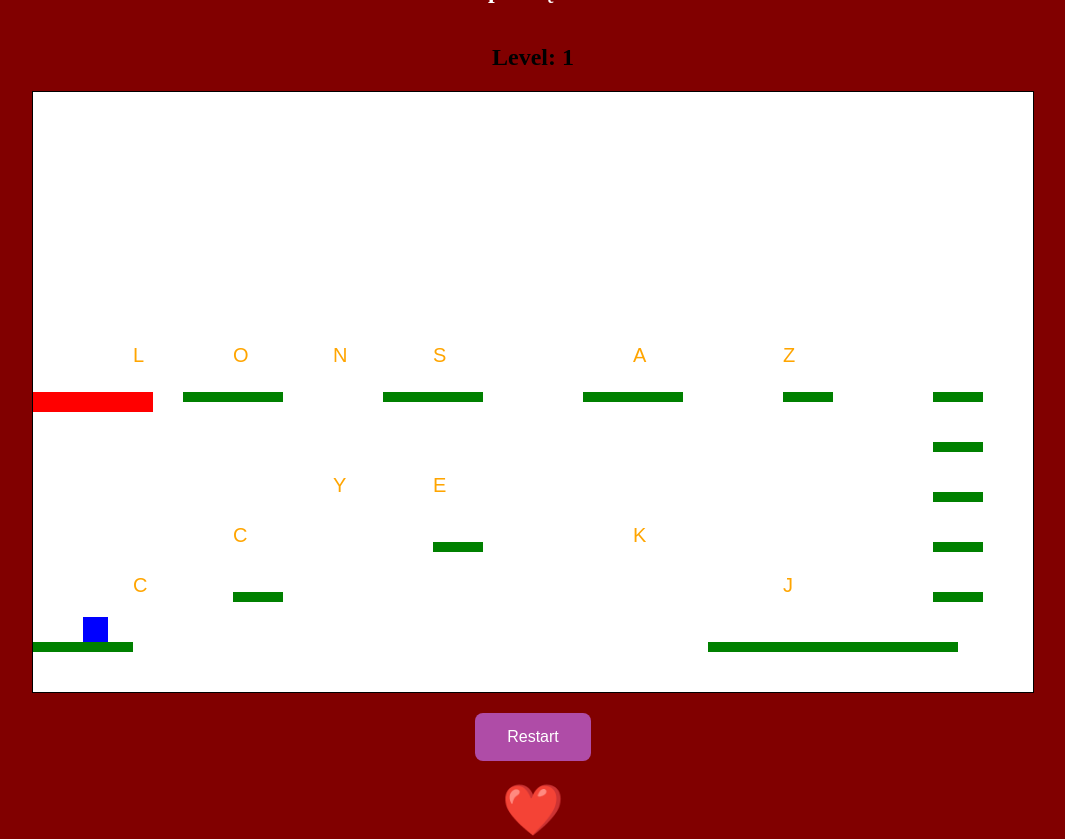
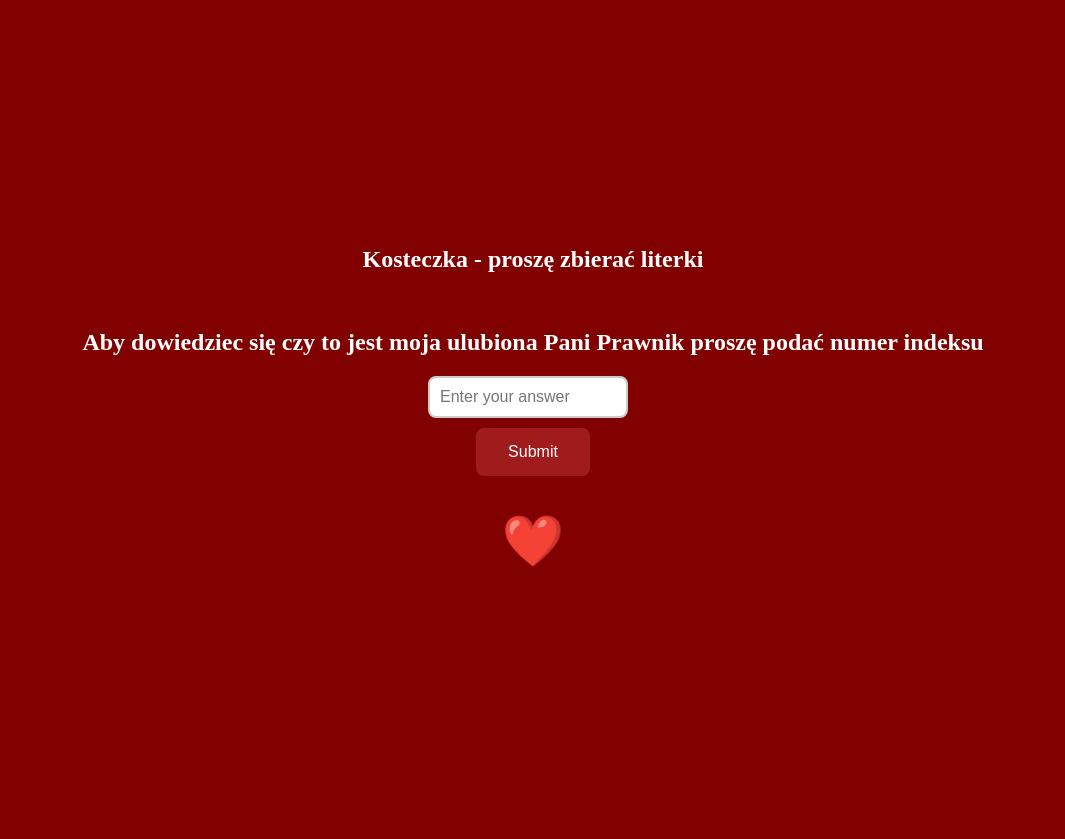
Before and after one commit to Qubix16/Kosteczka, a plain HTML site: page index.html in a window 1280 px wide. Shown: the whole page, without its empty margins (107-1172 px from the left). After the commit the page ends 800 px from the top, so only its background shows below. Drawn offline with nearby package versions, Linux system fonts and the light colour scheme.

Commit message:
JD kurwe

```diff
--- a/index.html
+++ b/index.html
@@ -97,14 +97,60 @@
             /* Allows for manual positioning */
         }
 
+        #game{
+            display: none;
+        }
+
+        #input-container {
+            text-align: center;
+            margin-top: 20px;
+        }
+        /* Style for the submit button */
+        #submitButton {
+            background-color: #a01c1c; /* Green */
+            border: none;
+            color: white;
+            padding: 15px 32px;
+            text-align: center;
+            text-decoration: none;
+            display: inline-block;
+            font-size: 16px;
+            margin-top: 10px;
+            cursor: pointer;
+            border-radius: 8px;
+            transition: background-color 0.3s ease;
+        }
+        input[type="text"] {
+            padding: 10px;
+            font-size: 16px;
+            border: 2px solid #ccc;
+            border-radius: 8px;
+            margin-right: 10px;
+            width: 200px;
+            box-sizing: border-box; /* Ensure padding and border are included in element's total width */
+        }
+
+        /* Hover effect for the submit button */
+        #submitButton:hover {
+            background-color: #c819df; /* Darker green */
+        }
+
     </style>
 </head>
 
 <body>
     <h1>Kosteczka - proszę zbierać literki</h1>
-    <h2 id="level-text">Level: 1</h2>
-    <canvas id="gameCanvas" width="1000" height="600"></canvas>
-    <button class="restart-btn" onclick="restart()">Restart</button>
+    <div id="game">
+        <h2 id="level-text">Level: 1</h2>
+        <canvas id="gameCanvas" width="1000" height="600"></canvas>
+        <button id="restart" class="restart-btn" onclick="restart()">Restart</button>
+    </div>
+    <div id="input-container">
+        <h1>Aby dowiedziec się czy to jest moja ulubiona Pani Prawnik proszę podać numer indeksu</h1>
+        <input type="text" id="inputField" placeholder="Enter your answer"><br>
+        <button id="submitButton">Submit</button>
+        <p id="input-uwaga"></p>
+    </div>
     <div class="love-heart">❤️</div> <!-- Love heart -->
     <div id="question-container">
         <!-- Your question goes here -->
@@ -287,11 +333,13 @@
 
         // Function to restart the game
         function restart() {
+
             currentLevel = 1;
             loadLevel(currentLevel);
             collectCoins = [' ', ' ', ' ', ' ', ' ', ' ', ' ', ' ', ' ', ' ', ' ', ' ', ' ', ' ', ' ', ' ', ' ', ' ', ' ', ' ', ' ', ' ', ' ', ' ', ' ', ' ', ' ', ' ', ' ', ' ', ' ', ' ', ' ', ' '];
             cube.x = 50;
             cube.y = canvas.height - 100;
+
         }
 
         // Function to load a level
@@ -301,6 +349,7 @@
             //collectCoins = [' ', ' ', ' ', ' ', ' ', ' ', ' ', ' ', ' ', ' ', ' ', ' ', ' ', ' ', ' ', ' ', ' ', ' ', ' ', ' ', ' ', ' ', ' ', ' ', ' ', ' ', ' ', ' ', ' ', ' ', ' ', ' ', ' ', ' '];
             cube.x = 50;
             cube.y = canvas.height - 100;
+            cube.velocityX = 0;
             updateLevelText(level);
         }
 
@@ -379,7 +428,36 @@
             });
         }
 
+        function startGame() {
+            const canvas = document.getElementById('gameCanvas');
+            const ctx = canvas.getContext('2d');
 
+            // Define your game loop function here (gameLoop)
+
+            // Call your game loop function to start the game
+            gameLoop();
+        }
+
+        // Event listener for the submit button
+        document.getElementById('submitButton').addEventListener('click', function() {
+            // Get the value from the input field
+            const inputValue = document.getElementById('inputField').value.trim();
+
+            // Check if the input is correct (example validation)
+            if (inputValue.toLowerCase() === '24879') {
+                // If the input is correct, start the game
+                const jd1 = document.getElementById('input-container');
+                jd1.style.display = 'none';
+                const jd2 = document.getElementById('game');
+                jd2.style.display = 'block';
+            } else {
+                // If the input is incorrect, display an alert or message to the user
+                const levelText = document.getElementById('input-uwaga');
+                levelText.textContent = "ZŁA ODPOWIEDŹ.Tylko Ricia moze wejść";
+                // Clear the input field
+                document.getElementById('inputField').value = '';
+            }
+        });
 
         // Randomize the position of the "No" button initially
         //randomizeNoButtonPosition();
@@ -400,6 +478,9 @@
         }
 
         function displayQuestion() {
+
+            const jd1 = document.getElementById('restart');
+            jd1.style.display = 'none';
             const questionContainer = document.getElementById('question-container');
             questionContainer.style.display = 'block';
 
```
